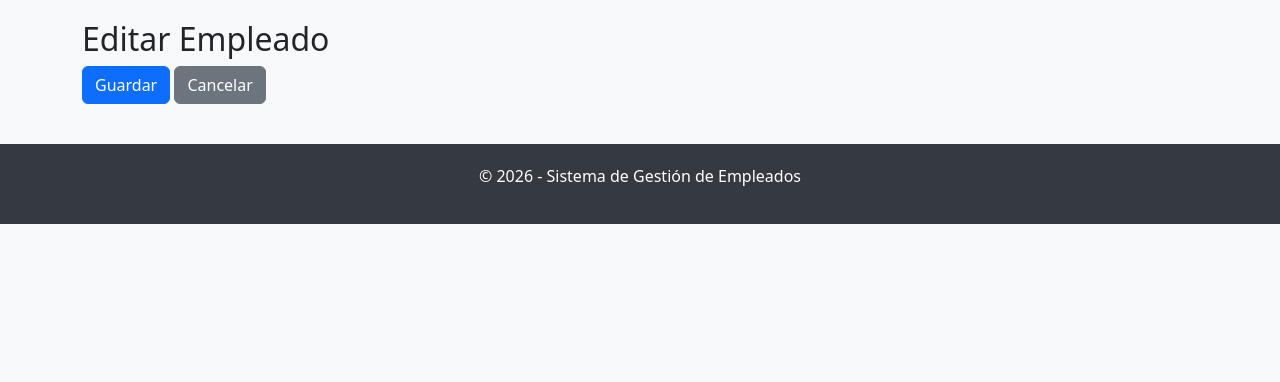
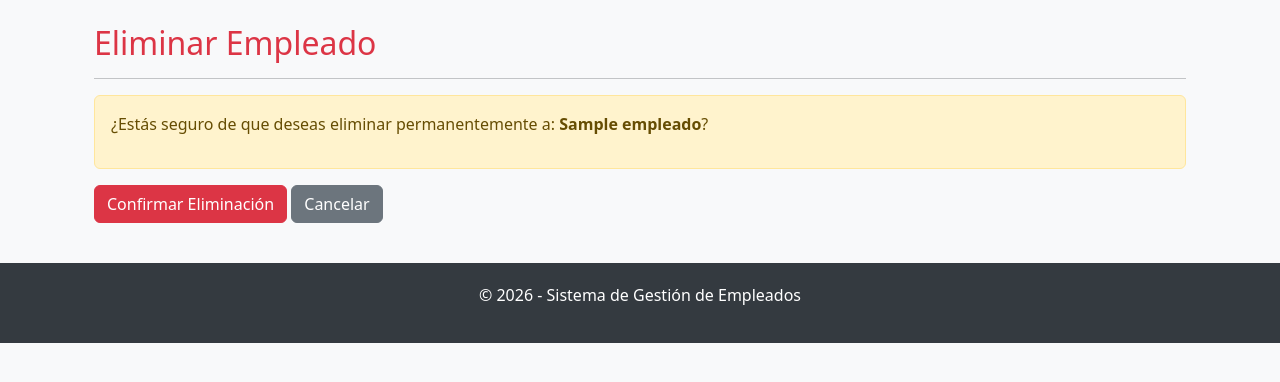
Before and after one commit to nellycruz-tech/Exmen08, a Django app: page /empleados/1/eliminar/ in a window 1280 px wide. Shown: the part 56-438 px from the top of the page. Run offline with Django 5.2, Linux system fonts and the light colour scheme; tables that the repository leaves empty hold one stand-in row (values such as "Sample post").

Commit message:
CRUD de Empleados y Departamentos

```diff
--- a/gestion/templates/gestion/empleado_confirm_delete.html
+++ b/gestion/templates/gestion/empleado_confirm_delete.html
@@ -1,10 +1,19 @@
 {% extends 'gestion/base.html' %}
+
 {% block content %}
-<h2>{% if object %}Editar{% else %}Nuevo{% endif %} Empleado</h2>
-<form method="post" enctype="multipart/form-data">
-    {% csrf_token %}
-    {{ form.as_p }}
-    <button type="submit" class="btn btn-primary">Guardar</button>
-    <a href="{% url 'empleado_list' %}" class="btn btn-secondary">Cancelar</a>
-</form>
+<div class="container mt-4">
+    <h2 class="text-danger">Eliminar Empleado</h2>
+    <hr>
+
+    <div class="alert alert-warning">
+        <p>¿Estás seguro de que deseas eliminar permanentemente a: <strong>{{ object.nombre }}</strong>?</p>
+    </div>
+
+    <form method="post">
+        {% csrf_token %}
+        <button type="submit" class="btn btn-danger">Confirmar Eliminación</button>
+
+        <a href="{% url 'empleado_list' %}" class="btn btn-secondary">Cancelar</a>
+    </form>
+</div>
 {% endblock %}
```
Also changed, not shown: media/empleados/edwin_UuJkq9t.jpg (added), media/empleados/edwin_bO8m5E8.jpg (added), media/empleados/ejemplo_3n6C6Sk.jpg (added), media/empleados/ejemplo_DYyp8SZ.jpg (added), media/empleados/ejemplo_NBoBR9g.jpg (added), media/empleados/ejemplo_V8TmqIx.jpg (added).
